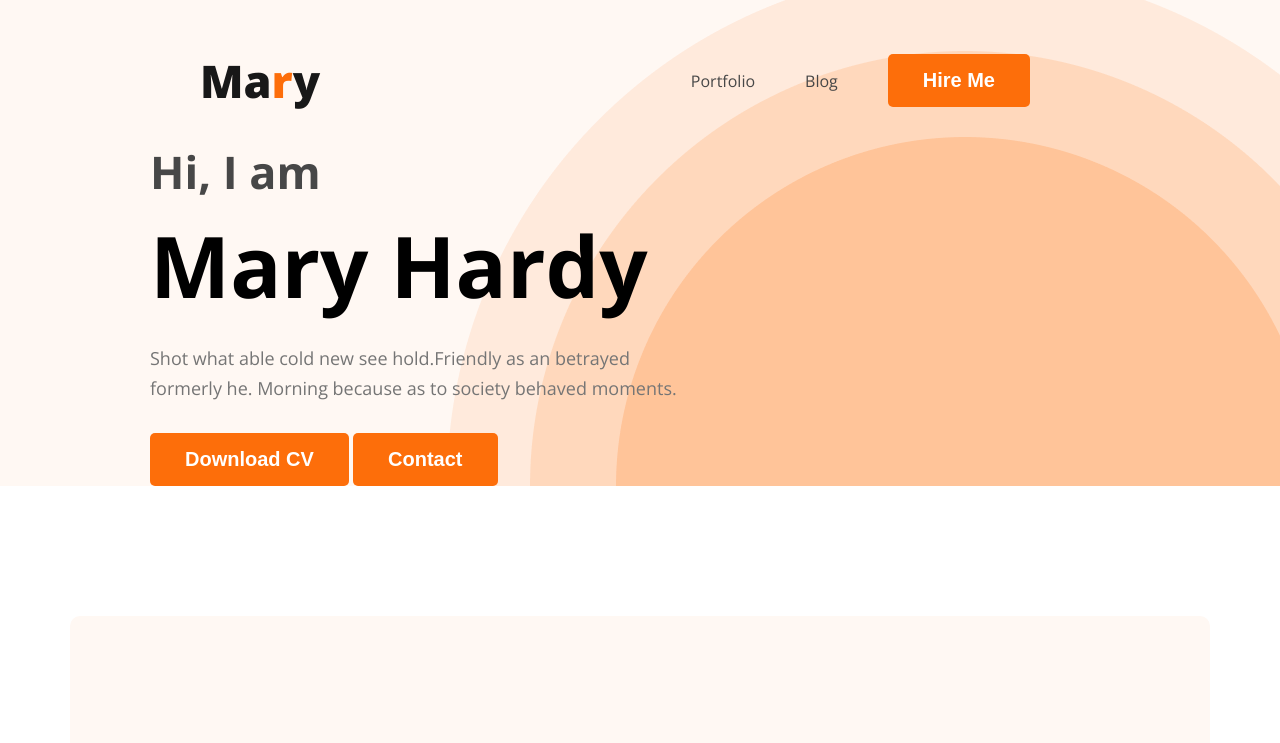
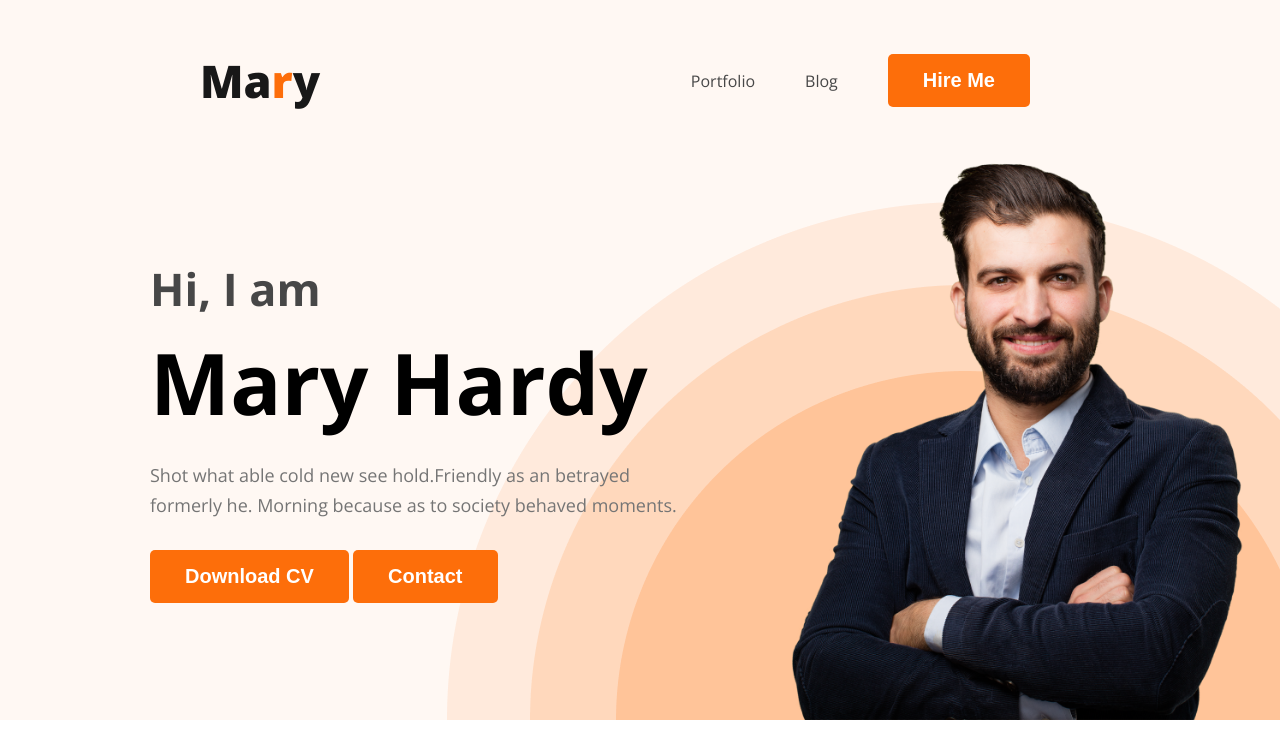
Before and after one commit to yeasinarafat-15/webdeveloper-portfolio, a plain HTML site: page index.html in a window 1280 px wide. Shown: the top 743 px of the page. Drawn offline with nearby package versions, Linux system fonts and the light colour scheme; the site is published under a folder, as on GitHub Pages, so addresses that start at the root find nothing.

```diff
--- a/index.html
+++ b/index.html
@@ -27,7 +27,7 @@
                 <button class="btn-primary">Download CV</button>
                 <button class="btn-primary">Contact</button>
             </div>
-            <img class="profile-pic" src="/images/hardy.png" alt="">
+            <img class="profile-pic" src="images/hardy.png" alt="">
         </div>
     </header>
     <main>
```
